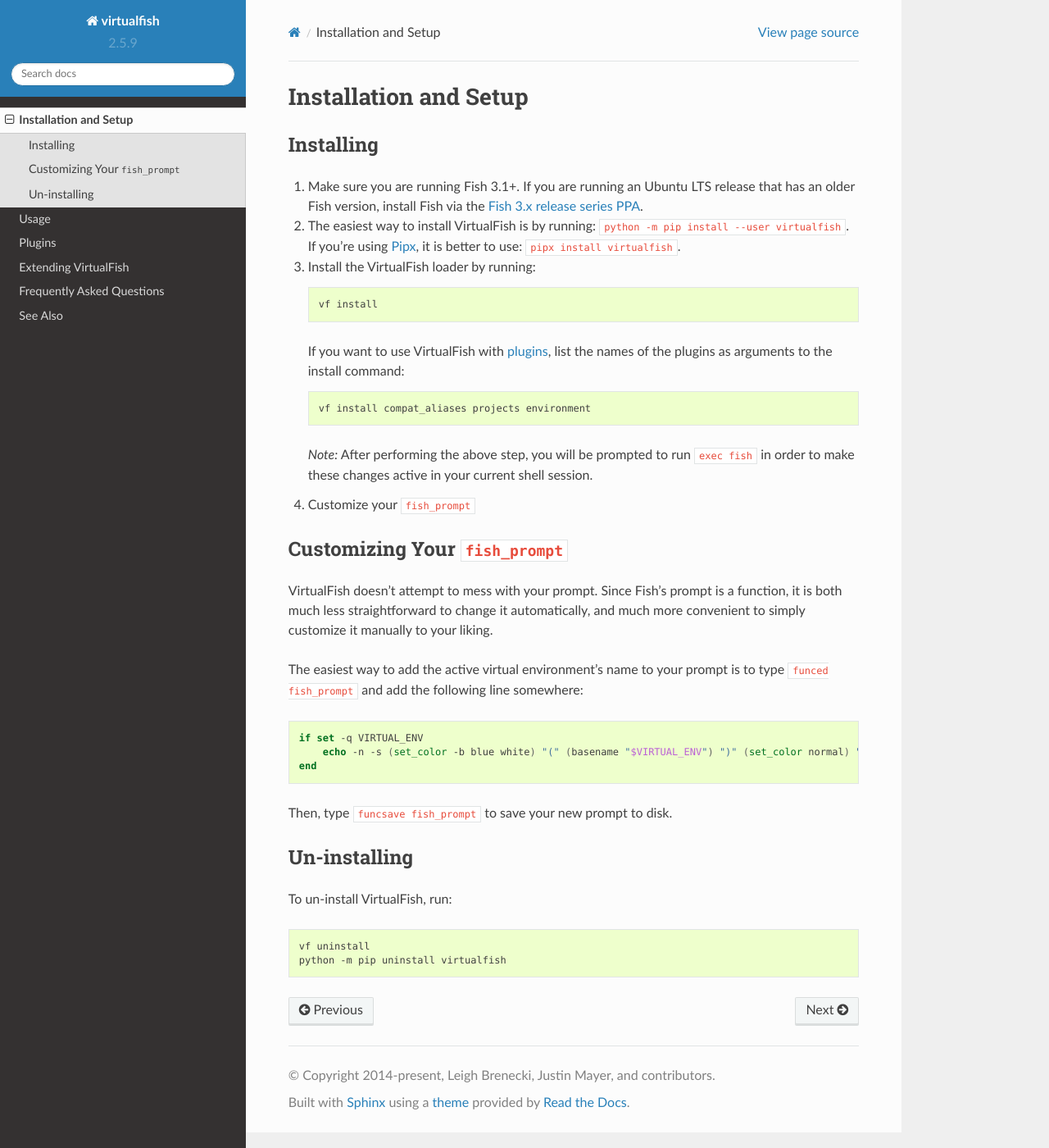
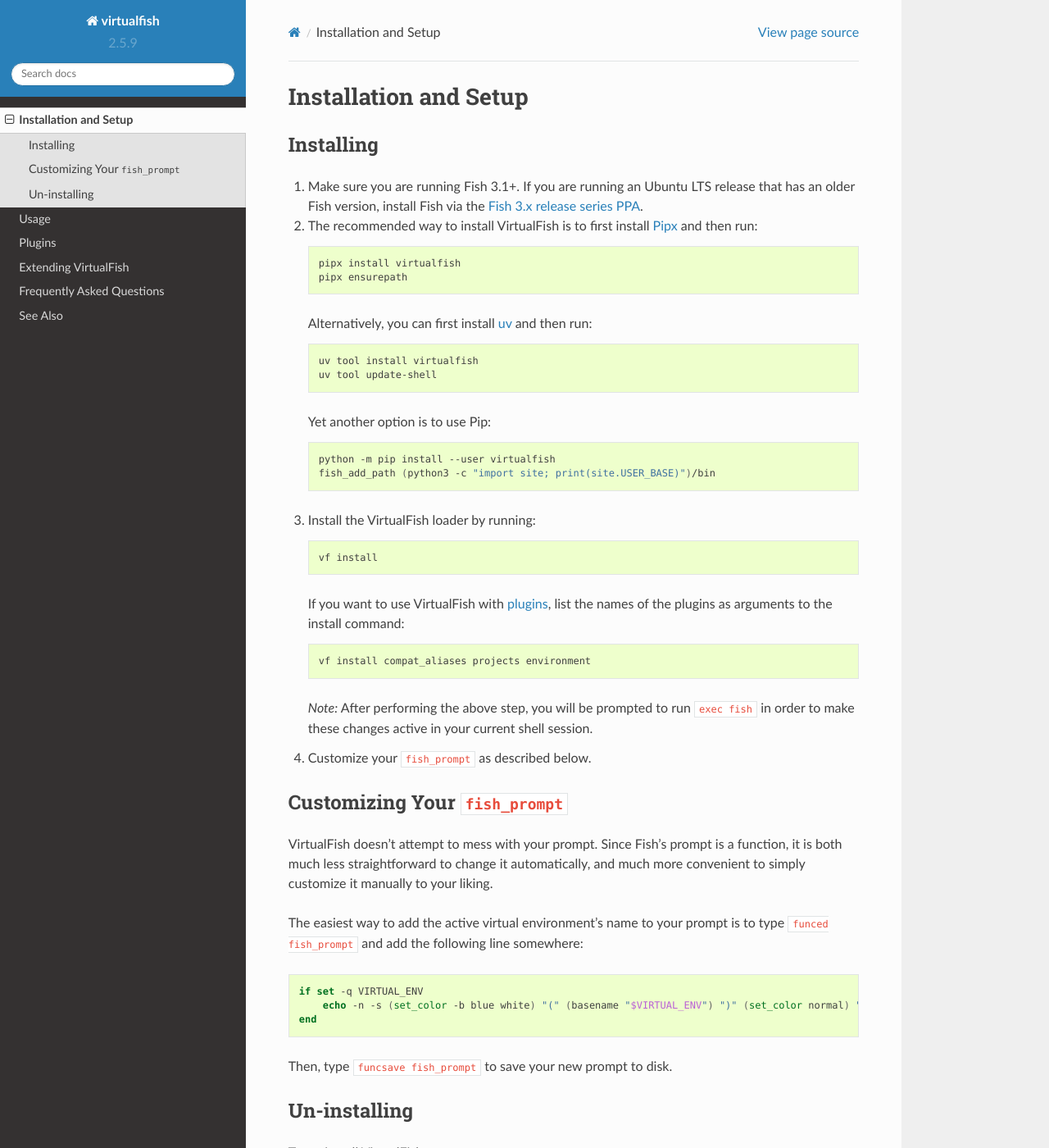
Before and after one commit to justinmayer/virtualfish, a Sphinx documentation site: the page built from docs/install.rst, in a window 1280 px wide and 1400 px high. Shown: the whole window at 82% size. Built offline with Sphinx 7.4.7 and the Read the Docs theme 2.0.0, drawn with Linux system fonts in a browser that asks for light colours.

Commit message:
Docs: Recommend Pipx & uv to install VirtualFish

```diff
--- a/docs/install.rst
+++ b/docs/install.rst
@@ -7,8 +7,23 @@
 1. Make sure you are running Fish 3.1+. If you are running an Ubuntu LTS
    release that has an older Fish version, install Fish via the
    `Fish 3.x release series PPA`_.
-2. The easiest way to install VirtualFish is by running: ``python -m pip install --user virtualfish``.
-   If you're using `Pipx`_, it is better to use: ``pipx install virtualfish``.
+
+2. The recommended way to install VirtualFish is to first install `Pipx`_ and
+   then run::
+
+       pipx install virtualfish
+       pipx ensurepath
+
+   Alternatively, you can first install `uv`_ and then run::
+
+       uv tool install virtualfish
+       uv tool update-shell
+
+   Yet another option is to use Pip::
+
+       python -m pip install --user virtualfish
+       fish_add_path (python3 -c "import site; print(site.USER_BASE)")/bin
+
 3. Install the VirtualFish loader by running:
 
    ::
@@ -26,7 +41,7 @@
    ``exec fish`` in order to make these changes active in your current
    shell session.
 
-4. Customize your ``fish_prompt``
+4. Customize your ``fish_prompt`` as described below.
 
 Customizing Your ``fish_prompt``
 --------------------------------
@@ -59,4 +74,5 @@
 
 
 .. _Fish 3.x release series PPA: https://launchpad.net/~fish-shell/+archive/ubuntu/release-3
-.. _Pipx: https://pipxproject.github.io/pipx/
+.. _Pipx: https://pipx.pypa.io/
+.. _uv: https://docs.astral.sh/uv/
```
